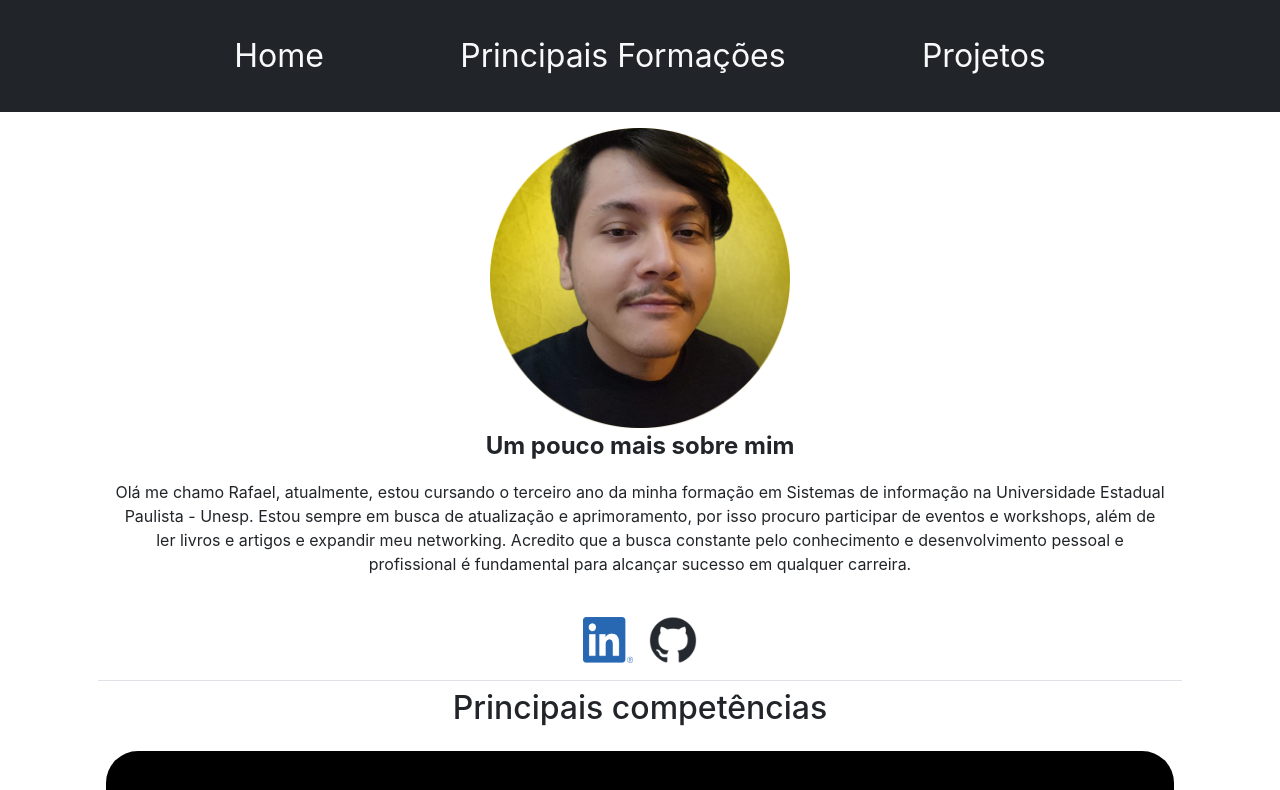
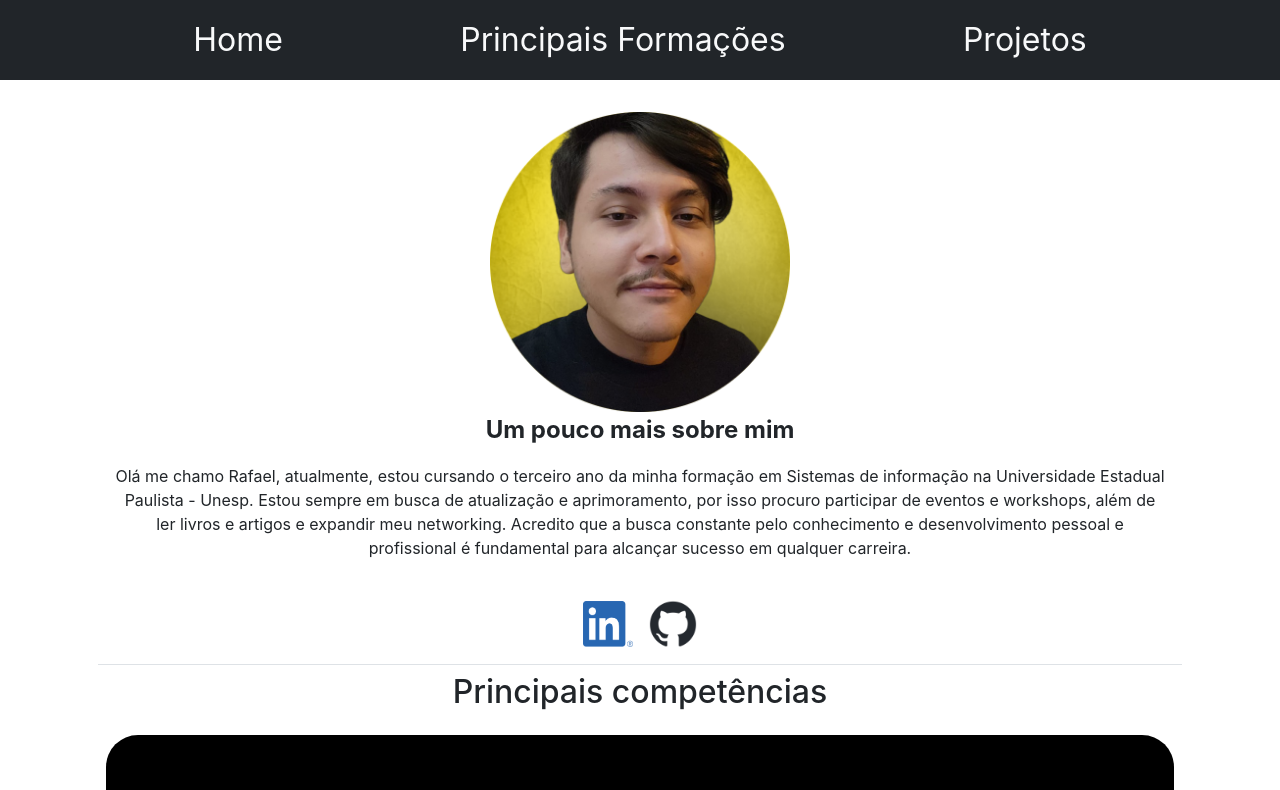
Before and after one commit to FaelCrios/resume-app, a React (Create React App) app: page /home in a window 1280 px wide. Shown: the top 790 px of the page. Built offline with nearby package versions, Linux system fonts and the light colour scheme.

Commit message:
Navbar fixed on TOP

```diff
--- a/src/layout/NavBarAndFooter/Navbar.tsx
+++ b/src/layout/NavBarAndFooter/Navbar.tsx
@@ -2,10 +2,10 @@ import { NavLink } from "react-router-dom";
 
 export const Navbar = () => {
   return (
-    <div className="text-bg-dark  py-3 p-3">
-    <nav className=" container text-center ">
+    <div className="py-5 p-3 text-center">
+    <nav className="bg-dark text-center fixed-top">
       <div className="">
-        <div className="d-flex justify-content-evenly px-3 py-3 fo">
+        <div className="d-flex justify-content-evenly px-3 py-3 ">
           <div>
             <NavLink className="nav-link text-light fs-2" to="/home">
               Home
```
